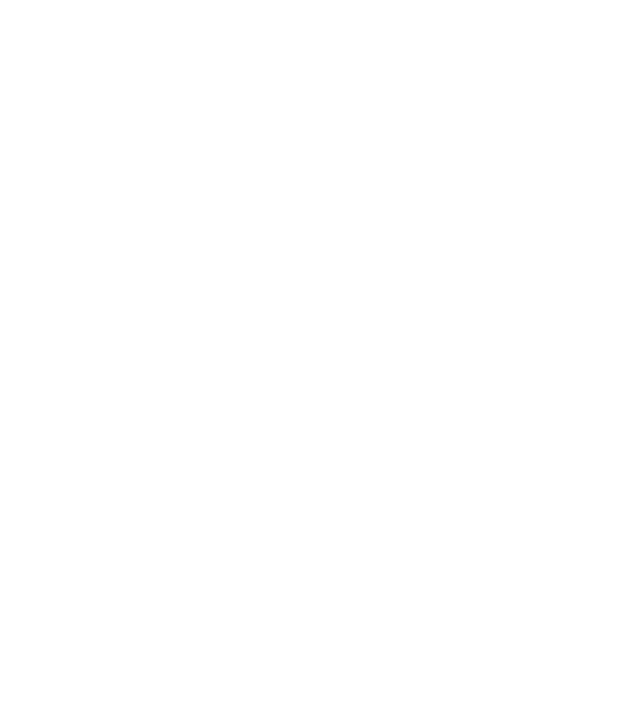
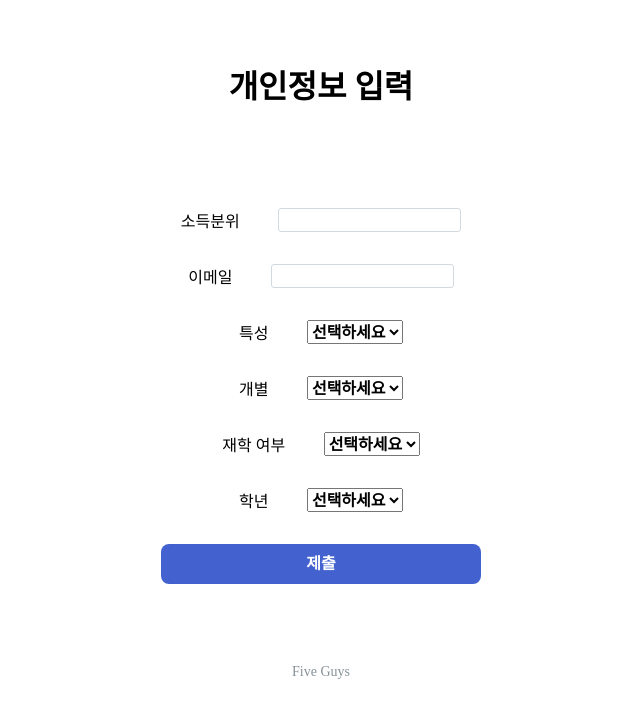
Before and after one commit to bluedragon-five/bluedragon-five-fe, a React (Vite) app: page /info in a window 1280 px wide. Before the commit this address had no page. Shown: the top 718 px of the page, without its empty margins (319-959 px from the left). Built offline with nearby package versions, Linux system fonts and the light colour scheme; a web font is replaced by a local one.

Commit message:
style: 개인정보 입력 페이지의 style 수정

```diff
--- a/src/App.jsx
+++ b/src/App.jsx
@@ -3,6 +3,7 @@
 import LoginPage from './pages/LoginPage'
 import SignupPage from './pages/SignupPage'
 import MainPage from './pages/MainPage'
+import PersonalPage from './pages/PersonalPage'
 
 function App() {
   return (
@@ -10,7 +11,8 @@
       <Routes>
         <Route path="/" element={<LoginPage />} />
         <Route path="/signup" element={<SignupPage />} />
-        <Route path="/main" element={<MainPage />} /> {/* MainPage 추가 */}
+        <Route path="/main" element={<MainPage />} />
+        <Route path="/info" element={<PersonalPage />} />
       </Routes>
     </BrowserRouter>
   )
--- a/src/pages/PersonalPage/PersonalForm/index.jsx
+++ b/src/pages/PersonalPage/PersonalForm/index.jsx
@@ -1,4 +1,5 @@
 import { useState } from "react";
+import "./style.css";
 
 const PersonalForm = () => {
   const [formData, setFormData] = useState({
@@ -24,76 +25,83 @@
   };
 
   return (
-    <form className="PersonalForm" onSubmit={handleSubmit}>
-      <h2>개인정보 입력</h2>
+    <form className="personal__form" onSubmit={handleSubmit}>
 
-      {/* 🔹 소득분위 (숫자 입력) */}
-      <label>
-        소득분위:
+        <label className="BodyR">
+          <div className="income__wrapper">
+            소득분위
             <input
+              className="income__input"
               type="number"
               name="income"
               value={formData.income}
               onChange={handleChange}
               required
             />
+          </div>
         </label>
 
-      {/* 🔹 이메일 입력 */}
-      <label>
-        이메일:
+      <label className="BodyR">
+        <div className="income__wrapper">
+          이메일
           <input
+            className="email__input"
             type="email"
             name="email"
             value={formData.email}
             onChange={handleChange}
             required
           />
+        </div>
       </label>
 
-      {/* 🔹 특성 (드롭다운) */}
-      <label>
-        특성:
-        <select name="charac" value={formData.charac} onChange={handleChange} required>
+      <label className="BodyR">
+        <div className="income__wrapper">
+          특성
+          <select className='BoldR' name="charac" value={formData.charac} onChange={handleChange} required>
             <option value="">선택하세요</option>
             <option value="생활비">생활비</option>
             <option value="등록금">등록금</option>
           </select>
+        </div>
       </label>
 
-      {/* 🔹 개별 (드롭다운) */}
-      <label>
-        개별:
-        <select name="lesson" value={formData.lesson} onChange={handleChange} required>
+      <label className="BodyR">
+        <div className="income__wrapper">
+          개별
+          <select className="BoldR" name="lesson" value={formData.lesson} onChange={handleChange} required>
             <option value="">선택하세요</option>
             <option value="이공계">이공계</option>
             <option value="인문계">인문계</option>
           </select>
+        </div>
       </label>
 
-      {/* 🔹 재학 여부 (드롭다운) */}
-      <label>
-        재학 여부:
-        <select name="enrollment" value={formData.enrollment} onChange={handleChange} required>
+      <label className="BodyR" >
+        <div className="income__wrapper">
+          재학 여부
+          <select className="BoldR" name="enrollment" value={formData.enrollment} onChange={handleChange} required>
             <option value="">선택하세요</option>
             <option value="재학중">재학중</option>
             <option value="휴학중">휴학중</option>
           </select>
+        </div>
       </label>
 
-      {/* 🔹 학년 (드롭다운) */}
-      <label>
-        학년:
-        <select name="grade" value={formData.grade} onChange={handleChange} required>
+      <label className="BodyR">
+        <div className="income__wrapper">
+          학년
+          <select className="BoldR" name="grade" defaultValue="" value={formData.grade} onChange={handleChange} required>
             <option value="">선택하세요</option>
             <option value="1학년">1학년</option>
             <option value="2학년">2학년</option>
             <option value="3학년">3학년</option>
             <option value="4학년">4학년</option>
           </select>
+        </div>
       </label>
 
-      <button type="submit">제출</button>
+      <button className="BoldR" type="submit">제출</button>
     </form>
   );
 };
--- /dev/null
+++ b/src/pages/PersonalPage/PersonalForm/style.css
@@ -0,0 +1,23 @@
+.personal__form {
+    display: flex;
+    flex-direction: column;
+    align-items: center;
+    justify-content: center;
+    gap: 4vh;
+}
+
+.income__wrapper {
+    display: flex;
+    flex-direction: row;
+    gap: 3vw;
+}
+
+.income__input {
+    border-radius: 3px;
+    border: 1px solid var(--color-gray-100);
+}
+
+.email__input {
+    border-radius: 3px;
+    border: 1px solid var(--color-gray-100);
+}
--- a/src/pages/PersonalPage/index.jsx
+++ b/src/pages/PersonalPage/index.jsx
@@ -3,8 +3,10 @@
 
 const PersonalPage = () => {
   return (
-    <div className="PersonalPage">
+    <div className="personal__page">
+      <h1 className="DisplayL">개인정보 입력</h1>
       <PersonalForm />
+      <small className="BodyS">Five Guys</small>
     </div>
   );
 };
--- a/src/pages/PersonalPage/style.css
+++ b/src/pages/PersonalPage/style.css
@@ -1,38 +1,10 @@
-.PersonalForm {
+.personal__page {
   display: flex;
   flex-direction: column;
-  max-width: 400px;
-  margin: 0 auto;
-  padding: 20px;
-  border: 1px solid #ddd;
-  border-radius: 10px;
-  background: #f9f9f9;
+  align-items: center;
+  justify-content: center;
+  height: 80vh;
+
+  text-align: center;
+  gap: 10vh;
 }
-
-.PersonalForm label {
-  margin-bottom: 10px;
-  font-weight: bold;
-}
-
-.PersonalForm input,
-.PersonalForm select {
-  width: 100%;
-  padding: 8px;
-  margin: 5px 0;
-  border: 1px solid #ccc;
-  border-radius: 5px;
-}
-
-.PersonalForm button {
-  margin-top: 10px;
-  padding: 10px;
-  background: #007bff;
-  color: white;
-  border: none;
-  border-radius: 5px;
-  cursor: pointer;
-}
-
-.PersonalForm button:hover {
-  background: #0056b3;
-}
```
Lines whose indentation alone changed are shown as unchanged.
